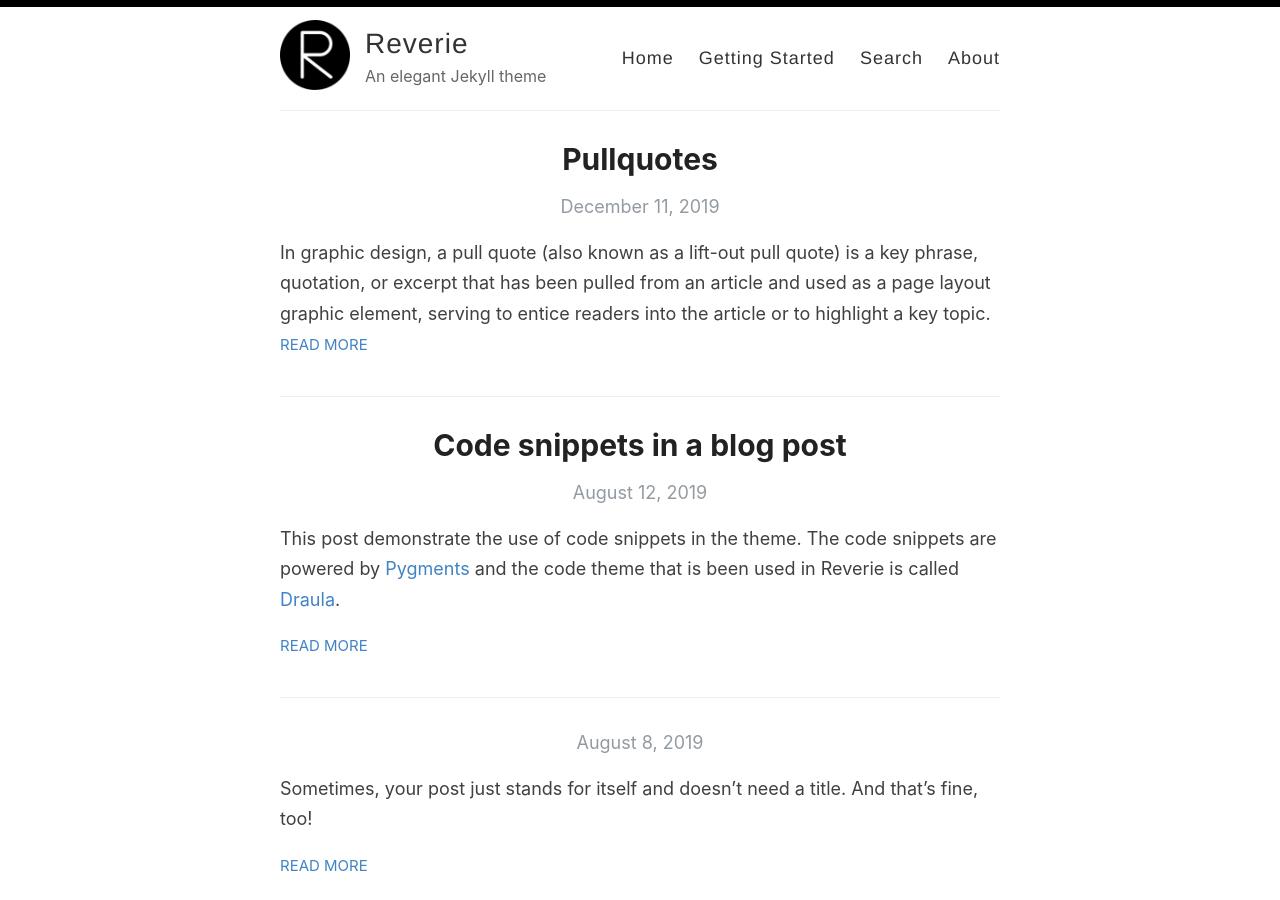
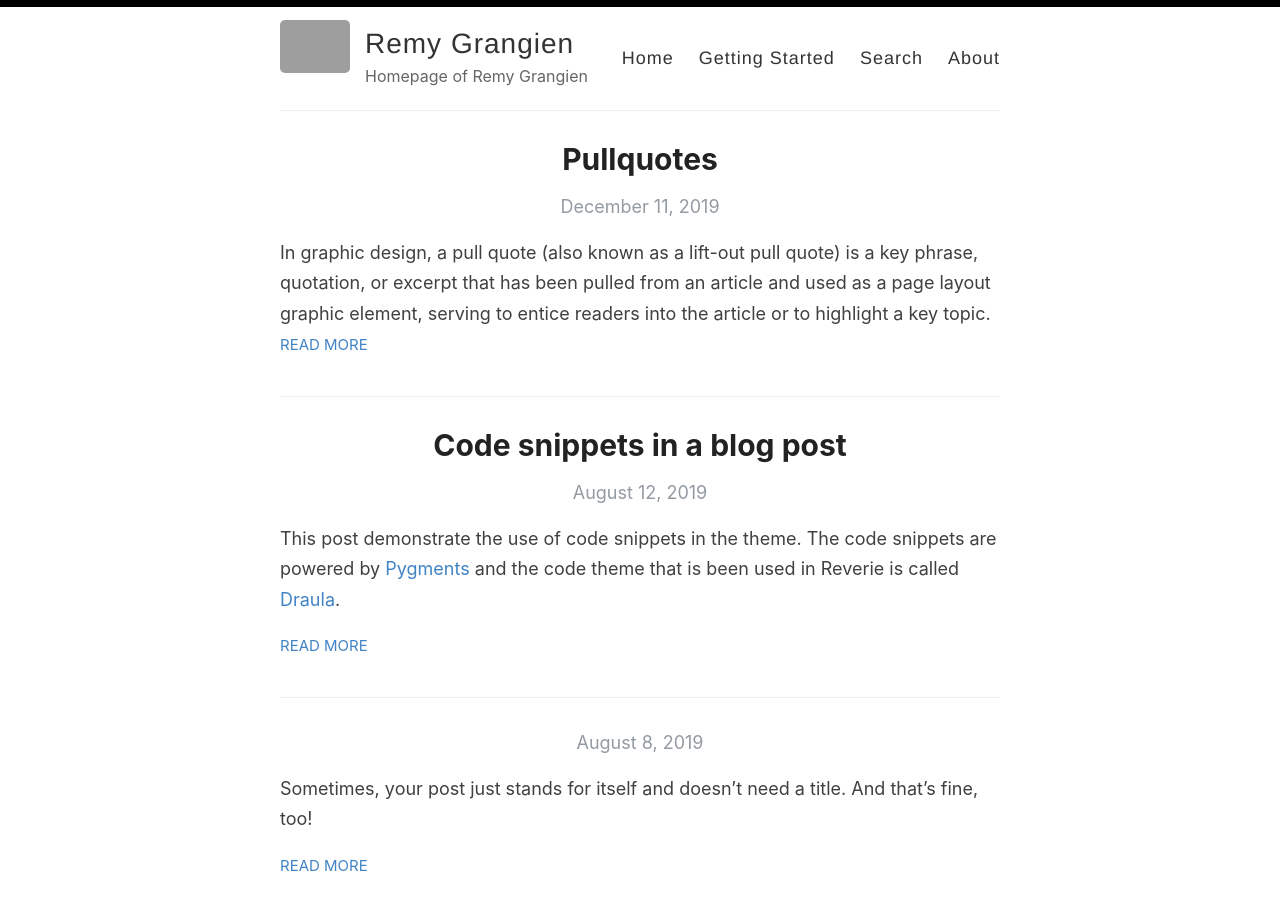
Before and after one commit to remygrangien/remygrangien.github.io, a Jekyll site: the page built from index.html, in a window 1280 px wide and 900 px high. Built offline with Jekyll 4.4.1, drawn with Linux system fonts in a browser that asks for light colours; the list of posts is cut into pages by our own code; grey boxes are pictures that could not be loaded.

Commit message:
Update _config.yml

```diff
--- a/_config.yml
+++ b/_config.yml
@@ -3,16 +3,16 @@
 #
 
 # Name of your site (displayed in the header)
-name: Reverie
+name: Remy Grangien
 
 # Name of the author
-author: Amit Merchant
+author: Remy Grangien
 
 # Short bio or description (displayed in the header)
-description: An elegant Jekyll theme
+description: Homepage of Remy Grangien
 
 # URL of your avatar or profile pic (you could use your GitHub profile pic)
-avatar: /images/reverie.png
+avatar: /images/
 
 #
 # Flags below are optional
@@ -21,15 +21,15 @@ avatar: /images/reverie.png
 # Includes an icon in the footer for each username you enter
 footer-links:
   dribbble:
-  email: amit.d.merchant@gmail.com
+  email: remy.grangien@protonmail.com
   facebook:
   flickr:
-  github: amitmerchant1990/reverie
+  github: remygrangien.github.io
   instagram:
   linkedin:
   pinterest:
   rss: rss
-  twitter: amit_merchant
+  twitter:
   stackoverflow:
   youtube: # channel/<your_long_string> or user/<user-name>
   googleplus: # anything in your profile username that comes after plus.google.com/
@@ -41,18 +41,18 @@ footer-links:
 disqus:
 
 # Enter your Google Analytics web tracking code (e.g. UA-2110908-2) to activate tracking
-google_analytics: UA-43339302-11
+google_analytics:
 
 # Your website URL (e.g. http://amitmerchant1990.github.io or http://www.amitmerchant.com)
 # Used for Sitemap.xml and your RSS feed
-url: http://www.amitmerchant.com/reverie
-enforce_ssl: https://www.amitmerchant.com/reverie
+url: http://www.remygrangien.com
+enforce_ssl: https://www.remygrangien.com
 
 # If you're hosting your site at a Project repository on GitHub pages
 # (http://yourusername.github.io/repository-name)
 # and NOT your User repository (http://yourusername.github.io)
 # then add in the baseurl here, like this: "/repository-name"
-baseurl: "/reverie"
+baseurl:
 
 #
 # !! You don't need to change any of the configuration flags below !!
```
